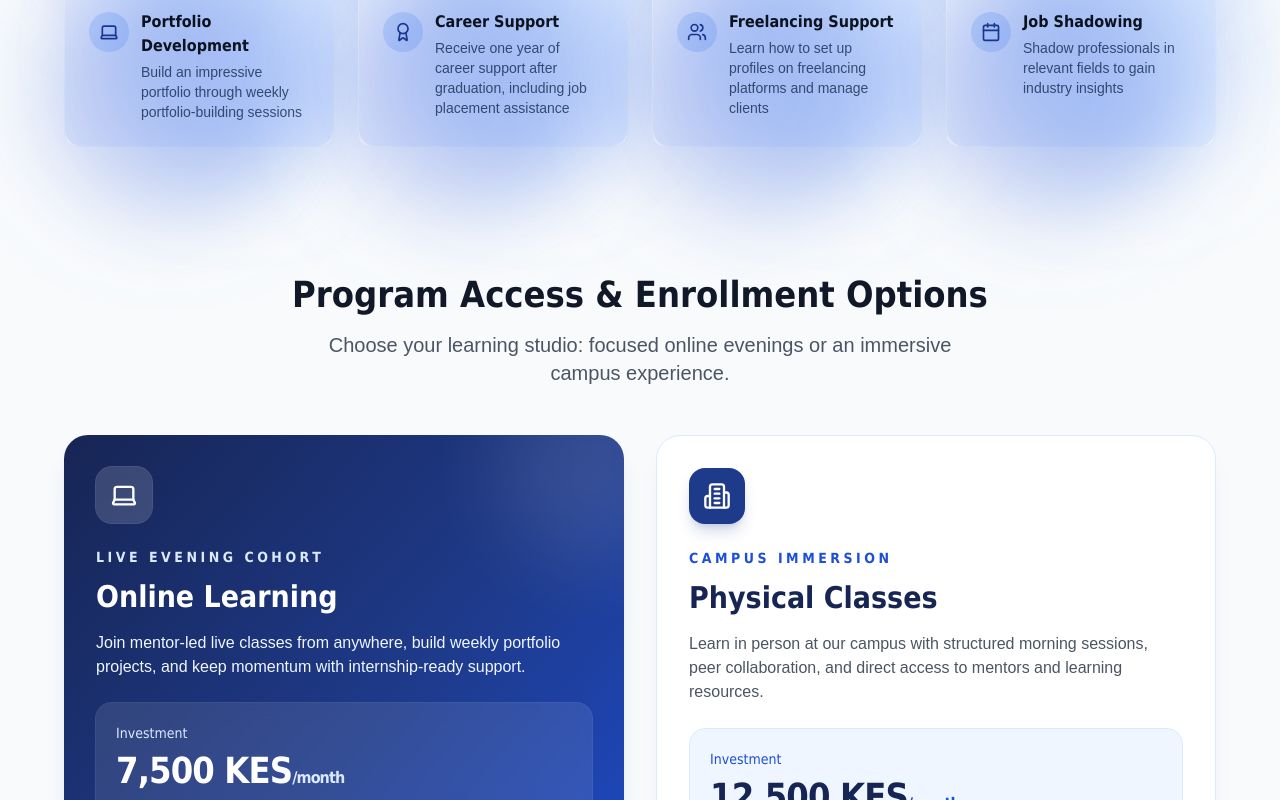
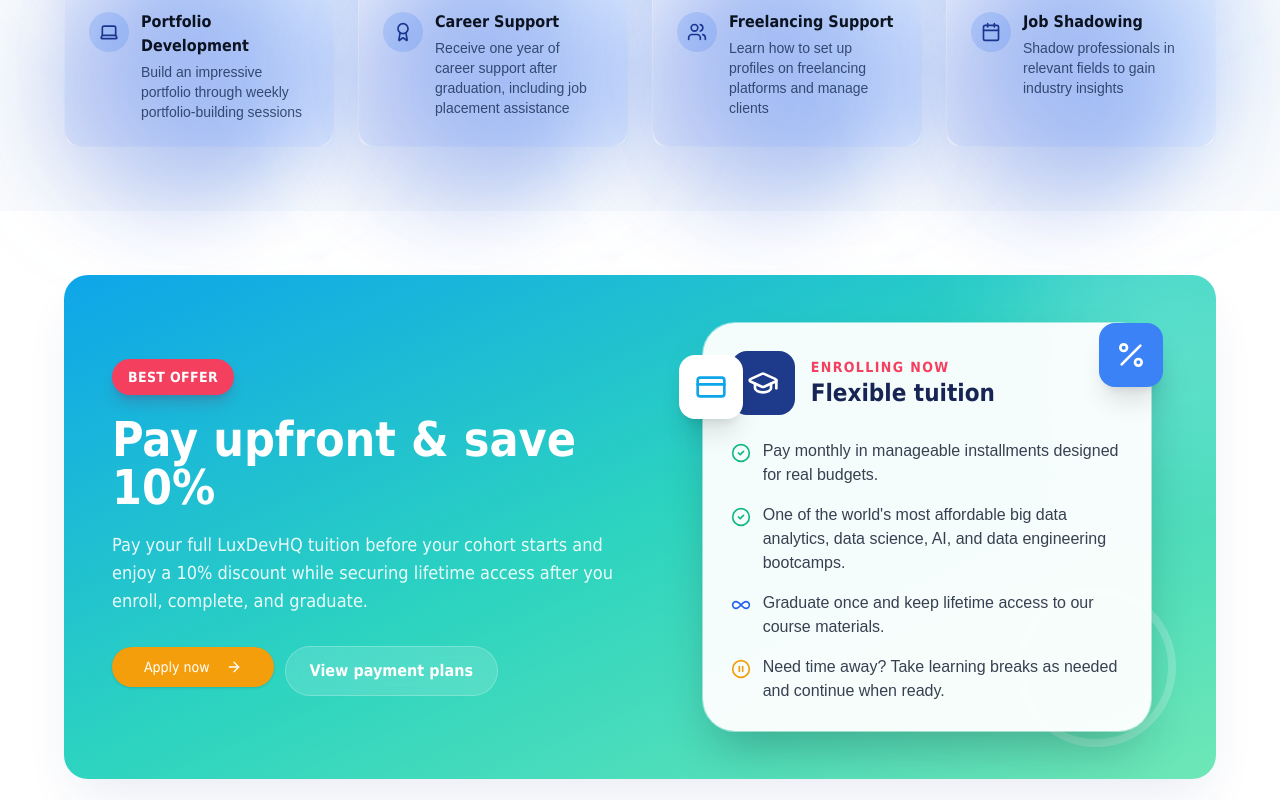
Before and after one commit to HarunMbaabu/luxlearnwithai, a Next.js app: page / in a window 1280 px wide. Shown: the part 2000-2800 px from the top of the page. Built offline with nearby package versions, Linux system fonts and the light colour scheme; a web font is replaced by a local one.

Commit message:
Replace coworking nav item with pricing

```diff
--- a/src/app/components/header.js
+++ b/src/app/components/header.js
@@ -149,10 +149,10 @@
           {/* Desktop Navigation */}
           <nav className="hidden md:flex items-center gap-6">
             <Link
-              href="/coworking"
+              href="/pricing"
               className="text-md tracking-wide font-bold text-gray-800 hover:text-blue-900 transition-colors"
             >
-              Coworking
+              Pricing
             </Link>
 
             <Link
@@ -287,10 +287,10 @@
           <div className="mobile-menu-content md:hidden bg-white border-t border-gray-100">
             <div className="px-4 py-3 flex flex-col space-y-3">
               <Link
-                href="/coworking"
+                href="/pricing"
                 className="text-sm font-medium text-gray-600 hover:text-blue-900 transition-colors py-2"
               >
-                Coworking
+                Pricing
               </Link>
 
               <Link
--- a/src/app/page.js
+++ b/src/app/page.js
@@ -17,6 +17,12 @@
   Code,
   Laptop,
   Building2,
+  CheckCircle2,
+  CreditCard,
+  Percent,
+  PauseCircle,
+  Infinity,
+  GraduationCap,
 } from "lucide-react";
 import Header from "./components/header";
 import Footer from "./components/footer";
@@ -188,6 +194,98 @@
             </p>
           </div>
           <BenefitsSection />
+        </div>
+      </section>
+
+
+      <section className="py-16 px-4 bg-white">
+        <div className="container mx-auto max-w-6xl">
+          <div
+            className="relative overflow-hidden rounded-3xl bg-gradient-to-br from-sky-500 via-teal-400 to-emerald-300 p-8 md:p-12 shadow-2xl shadow-blue-900/10"
+            data-aos="fade-up"
+          >
+            <div className="absolute -right-24 -top-24 h-72 w-72 rounded-full bg-white/20 blur-3xl"></div>
+            <div className="absolute right-10 bottom-8 hidden h-40 w-40 rounded-full border-8 border-white/20 md:block"></div>
+            <div className="relative grid grid-cols-1 items-center gap-10 lg:grid-cols-[1.05fr_0.95fr]">
+              <div className="text-white">
+                <span className="mb-5 inline-flex rounded-full bg-rose-500 px-4 py-2 text-sm font-extrabold uppercase tracking-wide shadow-lg shadow-rose-900/20">
+                  Best offer
+                </span>
+                <h2 className="text-4xl font-black leading-tight md:text-5xl">
+                  Pay upfront & save 10%
+                </h2>
+                <p className="mt-5 max-w-2xl text-lg font-medium text-white/90">
+                  Pay your full LuxDevHQ tuition before your cohort starts and enjoy a 10% discount while securing lifetime access after you enroll, complete, and graduate.
+                </p>
+                <div className="mt-8 flex flex-col gap-3 sm:flex-row">
+                  <Dialog open={showUniversalEnrollmentForm} onOpenChange={setShowUniversalEnrollmentForm}>
+                    <DialogTrigger asChild>
+                      <Button
+                        size="lg"
+                        className="rounded-full bg-amber-500 text-white hover:bg-amber-600"
+                        onClick={() => setShowUniversalEnrollmentForm(true)}
+                      >
+                        Apply now
+                        <ArrowRight className="ml-2 h-4 w-4" />
+                      </Button>
+                    </DialogTrigger>
+                    <DialogContent>
+                      <DialogTitle>Enrollment</DialogTitle>
+                      <UniversalEnrollmentForm onClose={() => setShowUniversalEnrollmentForm(false)} />
+                    </DialogContent>
+                  </Dialog>
+                  <Link
+                    href="/pricing"
+                    className="inline-flex items-center justify-center rounded-full bg-white/15 px-6 py-3 font-semibold text-white ring-1 ring-white/35 backdrop-blur transition hover:bg-white/25"
+                  >
+                    View payment plans
+                  </Link>
+                </div>
+              </div>
+
+              <div className="relative mx-auto w-full max-w-md">
+                <div className="absolute -left-6 top-8 rounded-2xl bg-white p-4 shadow-xl">
+                  <CreditCard className="h-8 w-8 text-sky-500" />
+                </div>
+                <div className="absolute -right-3 top-0 rounded-2xl bg-blue-500 p-4 shadow-xl">
+                  <Percent className="h-8 w-8 text-white" />
+                </div>
+                <div className="rounded-[2rem] bg-white/95 p-7 shadow-2xl ring-1 ring-white/50">
+                  <div className="mb-6 flex items-center gap-4">
+                    <div className="flex h-16 w-16 items-center justify-center rounded-2xl bg-blue-900 text-white">
+                      <GraduationCap className="h-8 w-8" />
+                    </div>
+                    <div>
+                      <p className="text-sm font-bold uppercase tracking-widest text-rose-500">
+                        Enrolling now
+                      </p>
+                      <h3 className="text-2xl font-black text-blue-950">
+                        Flexible tuition
+                      </h3>
+                    </div>
+                  </div>
+                  <div className="space-y-4 text-gray-700">
+                    <div className="flex gap-3">
+                      <CheckCircle2 className="mt-1 h-5 w-5 flex-shrink-0 text-emerald-500" />
+                      <p>Pay monthly in manageable installments designed for real budgets.</p>
+                    </div>
+                    <div className="flex gap-3">
+                      <CheckCircle2 className="mt-1 h-5 w-5 flex-shrink-0 text-emerald-500" />
+                      <p>One of the world&apos;s most affordable big data analytics, data science, AI, and data engineering bootcamps.</p>
+                    </div>
+                    <div className="flex gap-3">
+                      <Infinity className="mt-1 h-5 w-5 flex-shrink-0 text-blue-600" />
+                      <p>Graduate once and keep lifetime access to our course materials.</p>
+                    </div>
+                    <div className="flex gap-3">
+                      <PauseCircle className="mt-1 h-5 w-5 flex-shrink-0 text-amber-500" />
+                      <p>Need time away? Take learning breaks as needed and continue when ready.</p>
+                    </div>
+                  </div>
+                </div>
+              </div>
+            </div>
+          </div>
         </div>
       </section>
 
```
